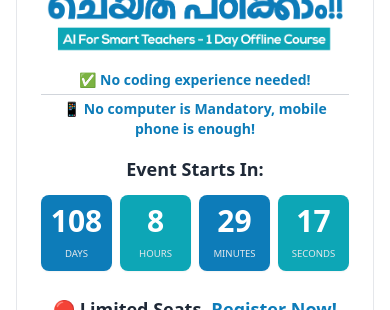
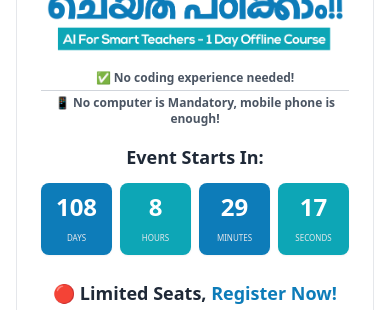
Before and after one commit to Shameelmya/first-bench-app, a React (Vite) app: page /#landingPage in a window 390 px wide. Shown: the part 246-556 px from the top of the page. Built offline with nearby package versions, Linux system fonts and the light colour scheme.

Commit message:
Update App sm collab.jsx

```diff
--- a/src/App.jsx
+++ b/src/App.jsx
@@ -433,8 +433,8 @@ const App = () => {
               />
             </div>
              {/* --- Requirements Text Moved Here, Updated Styling --- */}
-             {/* Added text-sm sm:text-base for responsive font size */}
-             <div className="my-2 text-center font-bold text-[#0d7cb9] text-sm sm:text-base"> {/* Reduced margin */}
+             {/* Changed color to gray, kept reduced font size */}
+             <div className="mt-4 mb-2 text-center font-bold text-gray-600 text-xs sm:text-base">
                 <p>✅ No coding experience needed!</p>
                 {/* Wrapped second line and HR in a div for width control */}
                 <div className="inline-block max-w-max mx-auto">
@@ -456,26 +456,26 @@ const App = () => {
           <div className="text-center space-y-4">
 
             {/* --- Countdown Timer --- */}
-            {/* Reduced margin-bottom (mb-2) and top margin (mt-2) */}
+            {/* Reduced number size (text-2xl) and label size (text-[0.5rem]) on mobile */}
             <div className="mt-2 mb-2 py-2 sm:p-4 rounded-xl">
               <h3 className="text-lg font-semibold text-gray-800 mb-3">Event Starts In:</h3>
               <div className="grid grid-cols-4 gap-2 text-center">
                 {/* Alternating Background Colors */}
                 <div style={{ backgroundColor: '#0d7cb9' }} className="p-2 sm:p-3 rounded-lg shadow-sm">
-                  <span className="text-3xl sm:text-4xl font-bold text-white block">{timeLeft.days}</span>
-                  <span className="text-[0.6rem] sm:text-xs leading-tight text-gray-200 uppercase">Days</span>
+                  <span className="text-2xl sm:text-4xl font-bold text-white block">{timeLeft.days}</span>
+                  <span className="text-[0.5rem] sm:text-xs leading-tight text-gray-200 uppercase">Days</span>
                 </div>
                 <div style={{ backgroundColor: '#0da6b6' }} className="p-2 sm:p-3 rounded-lg shadow-sm">
-                  <span className="text-3xl sm:text-4xl font-bold text-white block">{timeLeft.hours}</span>
-                  <span className="text-[0.6rem] sm:text-xs leading-tight text-gray-200 uppercase">Hours</span>
+                  <span className="text-2xl sm:text-4xl font-bold text-white block">{timeLeft.hours}</span>
+                  <span className="text-[0.5rem] sm:text-xs leading-tight text-gray-200 uppercase">Hours</span>
                 </div>
                 <div style={{ backgroundColor: '#0d7cb9' }} className="p-2 sm:p-3 rounded-lg shadow-sm">
-                  <span className="text-3xl sm:text-4xl font-bold text-white block">{timeLeft.minutes}</span>
-                  <span className="text-[0.6rem] sm:text-xs leading-tight text-gray-200 uppercase">Minutes</span>
+                  <span className="text-2xl sm:text-4xl font-bold text-white block">{timeLeft.minutes}</span>
+                  <span className="text-[0.5rem] sm:text-xs leading-tight text-gray-200 uppercase">Minutes</span>
                 </div>
                 <div style={{ backgroundColor: '#0da6b6' }} className="p-2 sm:p-3 rounded-lg shadow-sm">
-                  <span className="text-3xl sm:text-4xl font-bold text-white block">{timeLeft.seconds}</span>
-                  <span className="text-[0.6rem] sm:text-xs leading-tight text-gray-200 uppercase">Seconds</span>
+                  <span className="text-2xl sm:text-4xl font-bold text-white block">{timeLeft.seconds}</span>
+                  <span className="text-[0.5rem] sm:text-xs leading-tight text-gray-200 uppercase">Seconds</span>
                 </div>
               </div>
             </div>
@@ -498,14 +498,14 @@ const App = () => {
             <div className="space-y-6 text-left mt-10">
               {/* Faculty Section */}
               <div className="flex flex-col items-center sm:flex-row sm:items-start sm:space-x-6 bg-white p-0 sm:p-6 rounded-xl">
-                {/* Mobile Image - Moderately increased size */}
+                {/* Mobile Image - Adjusted size slightly larger (w-64 h-72) */}
                 <img
                   src="facultymobileui.png"
                   alt="Faculty: Shameel Malayamma"
                   width="2259"
                   height="2869"
-                  className="w-64 h-64 rounded-lg object-cover mb-4 sm:hidden" // Increased size
-                  onError={(e) => { e.target.onerror = null; e.target.src="https://placehold.co/256x256/eeeeee/333333?text=Faculty" }}
+                  className="w-64 h-72 rounded-lg object-cover mb-4 sm:hidden" // Adjusted size
+                  onError={(e) => { e.target.onerror = null; e.target.src="https://placehold.co/256x288/eeeeee/333333?text=Faculty" }}
                 />
                 {/* Desktop Image */}
                 <img
```
